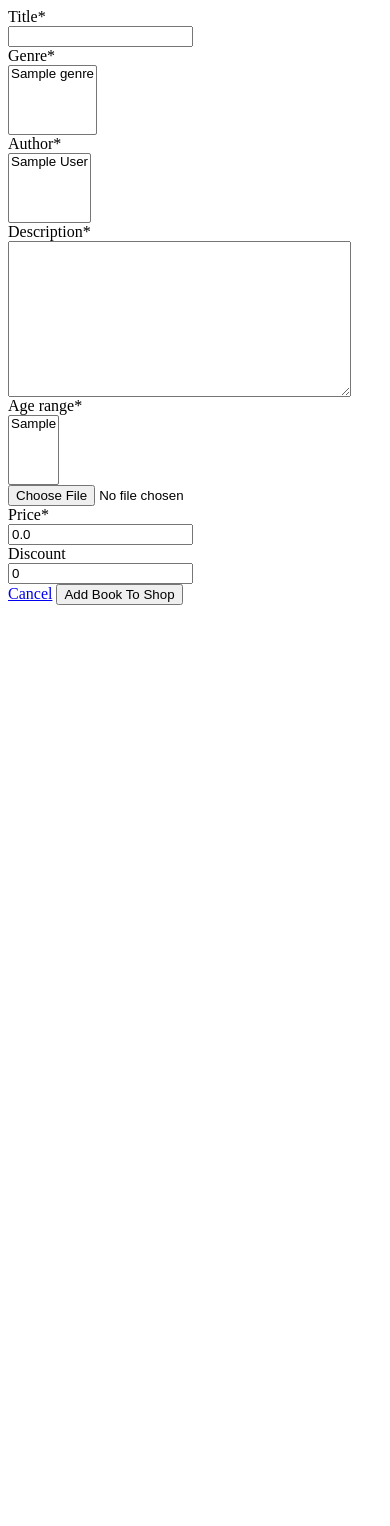
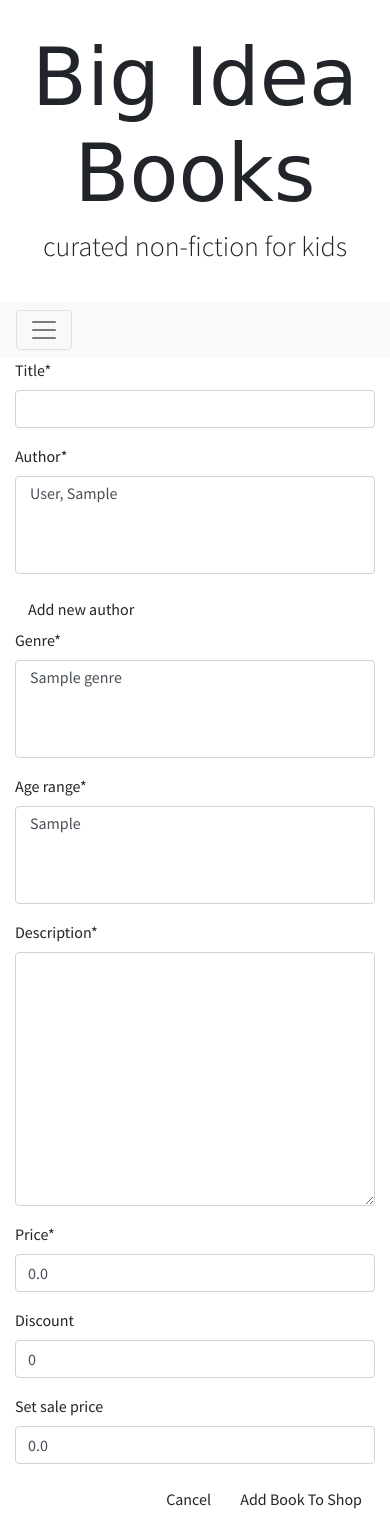
Before and after one commit to mcglasp/ms4-big-idea-books, a Django app: page /items/add/ in a window 390 px wide. Before the commit the page ends 605 px from the top, so only its background shows below. Run offline with Django 3.2, Linux system fonts and the light colour scheme; tables that the repository leaves empty hold one stand-in row (values such as "Sample post"); some libraries are stand-ins or nearby versions; some web fonts are replaced.

Commit message:
Add author view and template added

```diff
--- a/items/admin.py
+++ b/items/admin.py
@@ -71,6 +71,8 @@ class ItemAdmin(admin.ModelAdmin):
         'age_range_display',
         'price',
         'discount',
+        'set_sale_price',
+        'quantity_sold',
     )
 
     ordering = ('title',)
--- a/items/forms.py
+++ b/items/forms.py
@@ -7,11 +7,20 @@ class ItemForm(forms.ModelForm):
     class Meta:
         model = Item
         fields = '__all__'
-        exclude = ('sku', 'quantity_sold', 'discounted_price',)
+        exclude = ('sku', 'quantity_sold',)
 
     def __init__(self, *args, **kwargs):
         super().__init__(*args, **kwargs)
         genres = Genre.objects.all()
+        authors = Author.objects.all()
         screen_names = [(g.id, g.get_screen_name()) for g in genres]
+        authors_surnames = [(a.id, a.surname_first()) for a in authors]
+        self.fields['genre'].choices = screen_names
+        self.fields['author'].choices = authors_surnames
 
-        self.fields['genre'].choices = screen_names
+
+class AuthorDataForm(forms.ModelForm):
+
+    class Meta:
+        model = Author
+        fields = '__all__'
--- a/items/models.py
+++ b/items/models.py
@@ -29,6 +29,9 @@ class Author(models.Model):
     def __str__(self):
         return f'{self.first_name} {self.surname}'
 
+    def surname_first(self):
+        return f'{self.surname}, {self.first_name}'
+
 
 class Item(models.Model):
     sku = models.CharField(
@@ -43,17 +46,9 @@ class Item(models.Model):
     image = models.ImageField(null=True, blank=True)
     price = models.DecimalField(max_digits=6, decimal_places=2, default=0.00)
     discount = models.DecimalField(max_digits=2, decimal_places=0, default=0, null=True, blank=True)
+    set_sale_price = models.DecimalField(max_digits=6, decimal_places=2, default=0.00, null=True, blank=True)
     quantity_sold = models.DecimalField(
         max_digits=6, decimal_places=0, default=0)
 
     def __str__(self):
         return self.title
-
-    def get_discounted_price(self, price, discount):
-        if discount:
-            reduction = self.price * (self.discount/100)
-            discounted_price = self.price - reduction
-
-        return discounted_price
-
-    # discounted_price = models.DecimalField(max_digits=6, decimal_places=2, default=get_discounted_price, null=True, blank=True)
--- a/items/templates/items/add_item.html
+++ b/items/templates/items/add_item.html
@@ -1,14 +1,49 @@
+{% extends "base.html" %}
+{% load static %}
+{% load price_tools %}
+{% load crispy_forms_tags %}
+
+{% block content %}
+
+
+<div class="container-fluid">
+  <div class="row">
+      <div class="col-sm-12 col-md-6 col-lg-4">
+
 <form method="POST" action="{% url 'add_item' %}" class="form mb-2" enctype="multipart/form-data">
     {% csrf_token %}
-    {% for field in form %}
-    {% if field.name != 'image' %}
-        {{ field | as_crispy_field }}
-    {% else %}
-        {{ field }}
-    {% endif %}
-{% endfor %}
+
+    {{ form.title | as_crispy_field }}
+    {{ form.author | as_crispy_field }}
+    <a href='#' class='btn btn-small' id="add-author" data-bs-toggle="modal" data-bs-target="#exampleModal">Add new author</a>
+
+    {{ form.genre | as_crispy_field }}
+    {{ form.age_range | as_crispy_field }}
+    {{ form.description | as_crispy_field }}
+    {{ form.price | as_crispy_field }}
+    {{ form.discount | as_crispy_field }}
+    {{ form.set_sale_price | as_crispy_field }}
+
+
     <div class="text-right">
         <a href="{% url 'items' %}" class="btn btn-outline-black rounded-0">Cancel</a>
         <button class="btn btn-black rounded 0" type="submit">Add Book To Shop</button>
     </div>
 </form>
+
+
+
+    {% endblock %}
+
+    {% block postloadjs %}
+    <!-- CREDIT W3Schools for Cover Image Modal display -->
+    <script>
+       $('#add-author').click(function() {
+        window.open('https://8000-olive-bee-7evbg3jd.ws-eu13.gitpod.io/items/add_author/','_blank','height=400,width=500,left=300,top=200', true);
+
+      }
+       )
+
+    </script>
+
+    {% endblock %}
--- a/items/urls.py
+++ b/items/urls.py
@@ -5,4 +5,5 @@ urlpatterns = [
     path('', views.all_items, name='items'),
     path('<int:item_id>', views.item_detail, name='item_detail'),
     path('add/', views.add_item, name='add_item'),
+    path('add_author/', views.add_author, name='add_author'),
 ]
--- a/items/views.py
+++ b/items/views.py
@@ -1,10 +1,11 @@
 from django.shortcuts import render, redirect, reverse, get_object_or_404
+from django.http import HttpResponse
 from django.db.models import F, Q, ExpressionWrapper, DecimalField
 from django.db.models.functions import Lower
+from django.contrib import messages
 
 from .models import Genre, Item, Author, Age_range
-# from .utils import get_discounted_price
-from .forms import ItemForm
+from .forms import ItemForm, AuthorDataForm
 
 
 
@@ -71,8 +72,6 @@ def all_items(request):
             user_queries = Q(title__icontains=user_query) | Q(description__icontains=user_query) | Q(genre__name__icontains=user_query) | Q(author__first_name__icontains=user_query) | Q(author__surname__icontains=user_query)
             items = items.filter(user_queries).distinct()
 
-
-
     context = {
         'items': items,
         'genres': genres,
@@ -109,15 +108,29 @@ def add_item(request):
                 discount_amount = form.data['discount']
                 discount_amount.float() / 100
                 form.save()
-            print('hoorah!')
 
     else:
         form = ItemForm()
-
-
 
     context = {
         'form': form,
     }
 
     return render(request, 'items/add_item.html', context)
+
+
+def add_author(request):
+
+    if request.method == 'POST':
+        author_form = AuthorDataForm(request.POST, request.FILES)
+        if author_form.is_valid():
+            author_form.save()
+
+    else:
+        author_form = AuthorDataForm(request.POST, request.FILES)
+
+    context = {
+        'author_form': author_form,
+    }
+
+    return render(request, 'items/add_author.html', context)
--- a/templates/base.html
+++ b/templates/base.html
@@ -38,6 +38,8 @@
   <script src="https://stackpath.bootstrapcdn.com/bootstrap/4.4.1/js/bootstrap.min.js"
     integrity="sha384-wfSDF2E50Y2D1uUdj0O3uMBJnjuUD4Ih7YwaYd1iqfktj0Uod8GCExl3Og8ifwB6" crossorigin="anonymous">
   </script>
+
+
   {% endblock %}
 
   {% block extra_js %}
@@ -48,12 +50,15 @@
 </head>
 
 <body>
+  {% block header %}
   <header>
     <h1 id=logo-header>Big Idea Books</h1>
     <h3>curated non-fiction for kids</h3>
   </header>
 
+
   {% include 'includes/nav.html' %}
+  {% endblock %}
 
 
 
```
Also changed, not shown: items/templates/items/add_author.html (added, +42 -0 lines), items/templates/items/item_detail.html (+10 -6 lines), items/templates/items/items.html (+10 -2 lines), items/migrations/0011_item_set_sale_price.py (added).
